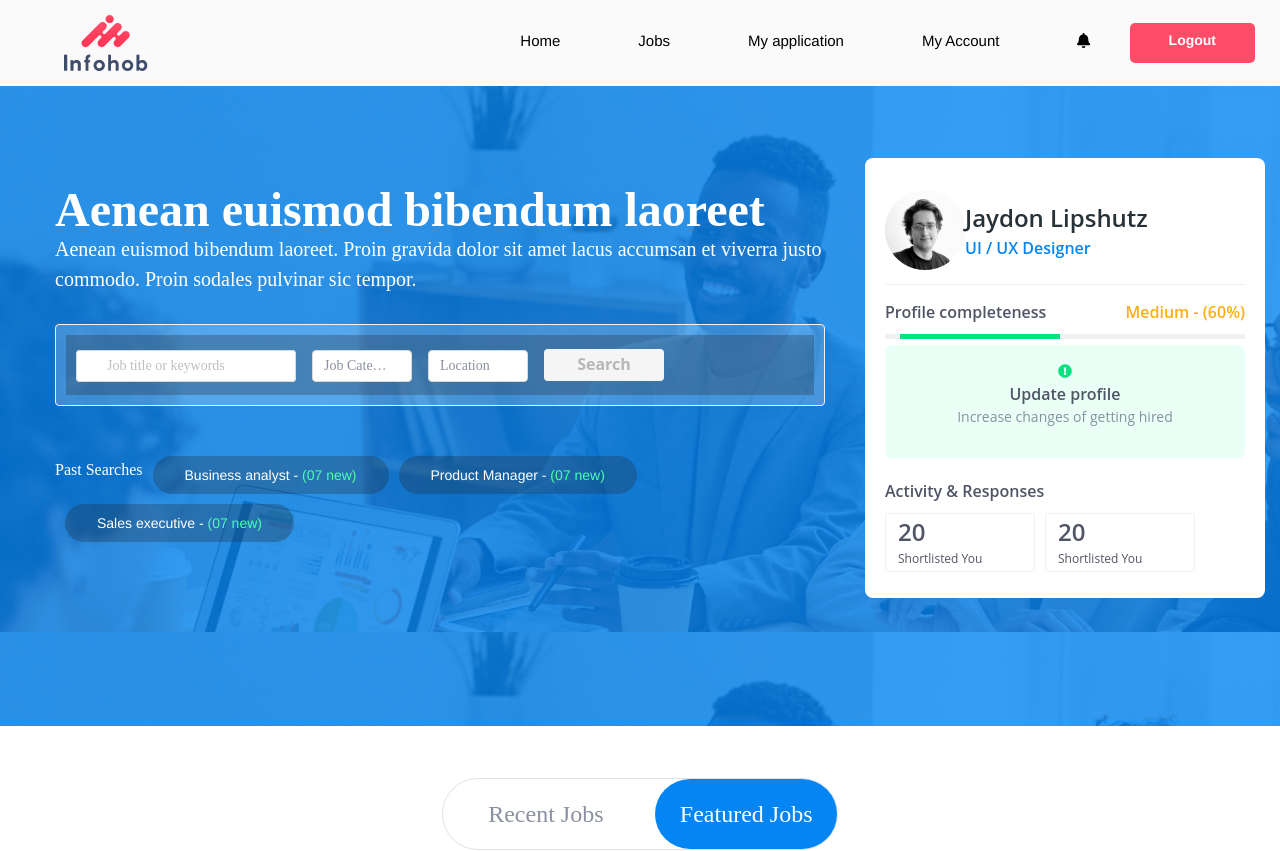
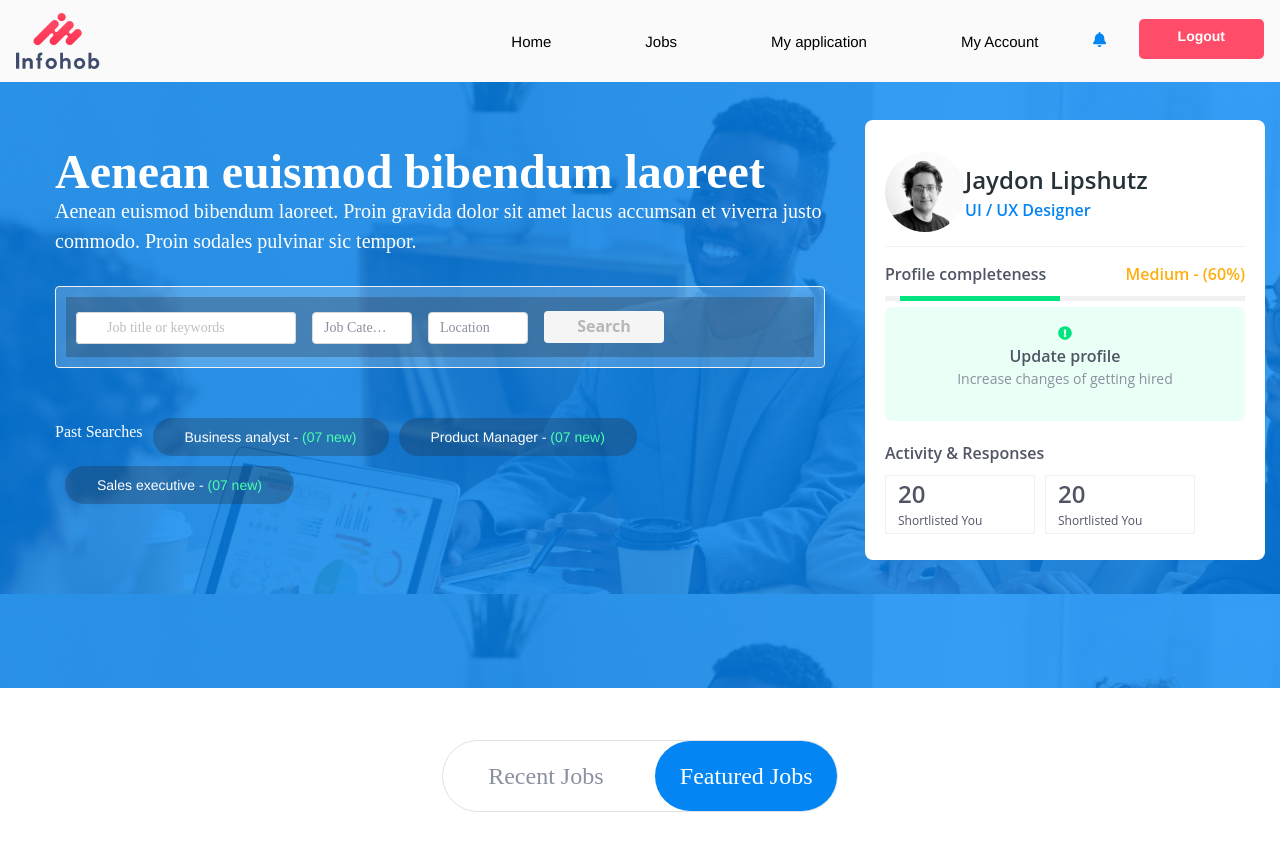
Before and after one commit to engrmafzaalch/job-seeker-vuejs, a Vue app: page / in a window 1280 px wide. Shown: the top 851 px of the page. Built offline with nearby package versions, Linux system fonts and the light colour scheme.

Commit message:
header changes

```diff
--- a/src/components/Job-seeker/Header.vue
+++ b/src/components/Job-seeker/Header.vue
@@ -1,41 +1,94 @@
-    <template>
-  <div class="background-header">
-    <div class="container-fluid" style="margin-top: '0px'">
-      <div class="header">
-        <div class="flex-x">
-          <a href="#default" class="logo">
+    <template id="navBar">
+<div class="mb-5">
+    <nav class="navbar navbar-expand-lg navbar-light fixed-top background-header " ref="navbar">
+         <a class="navbar-brand " href="#" >
             <img src="../../assets/Frame 1376 1.png" />
           </a>
+        <button class="navbar-toggler" type="button"
+            @click.stop="toggleNavbar()">
+            <span class="navbar-toggler-icon"></span>
+        </button>
+        <div :class="collapseClasses" id="navbarSupportedContent" :style="collapseStyle" ref="mynav">
+            <ul class="navbar-nav ml-auto">
+                <li class="nav-item active">
+                    <a class="nav-link" > <router-link to="/">Home</router-link></a>
+                </li>
+                <li class="nav-item">
+                    <a class="nav-link" > <router-link to="jobs">Jobs</router-link></a>
+                </li>
+
+                <li class="nav-item">
+                    <a class="nav-link disabled">  <router-link to="MyApplications">My application</router-link></a>
+                </li>
+                 <li class="nav-item">
+                    <a class="nav-link " >   <router-link to="my-account">My Account</router-link></a>
+                </li>
+                 <li class="nav-item mr-4 mt-1">
+                 <a class="bell-icon-header nav-link " href="#my-account"
+            ><i class="fas fa-bell bell-icon-header"></i></a>
+                </li>
+                  <li class="nav-item">
+                <a class="logout-button" href="#">Logout</a>
+                </li>
+            </ul>
+
         </div>
-        <div class="header-right">
-          <router-link to="/">Home</router-link>
-          <!-- <a class="active" href="#home">Home</a> -->
-          <router-link to="jobs">Jobs</router-link>
-          <router-link to="MyApplications">My application</router-link>
-          <router-link to="my-account">My Account</router-link>
-          <a class="bell-icon-header" href="#my-account"
-            ><i class="fas fa-bell"></i></a>
-          <a class="logout-button" href="#">Logout</a>
-        </div>
-      </div>
+    </nav>
     </div>
-  </div>
 </template>
 
 <script>
 export default {
   name: "Header",
   props: ["isLogin"],
-  data() {
+ data() {
     return {
+        collapseClasses: {
+            'navbar-collapse':true,
+            collapse:true,
+            collapsing:false,
+            show:false //initial state
+        },
+        collapseStyle: {}
+    }
+
+     return {
       msg: "Welcome to Your Vue.js App",
     };
   },
-  methods:{
+  methods: {
+    toggleNavbar() {
+
+        let curr = this.collapseClasses
+        this.collapseClasses = {
+            ...curr,
+            ...{
+                collapsing:true,
+                collapse:false,
+                show:false
+            }
+        }
+
+
+        setTimeout(()=>{
+            let navHeight = this.$refs.mynav.clientHeight
+            console.log(navHeight)
+            this.collapseStyle = {height:navHeight+'px'}
+            this.collapseClasses = {
+                ...curr,
+                ...{
+                    collapsing:false,
+                    collapse:true,
+                    show:!curr.show
+                }
+            }
+        },340)
+    },
     changeRoute(){
 
     }
   }
+
 };
 </script>
 
@@ -51,7 +104,10 @@ export default {
 .background-header {
   background: #fafafa;
 }
-.header a {
+.navbar-nav {
+
+}
+.navbar-nav li a {
   float: left;
   color: black;
   text-align: center;
@@ -100,5 +156,22 @@ export default {
     float: none;
   }
 }
+@media only screen and (min-width: 320px) and (max-width: 900px) {
+  .navbar-nav {
+  background-color:white;
+  color:black;
+  position: absolute;
+  left:0;
+  right:0;
+
+  }
+  .logout-button{
+    margin-left:60px;
+    margin-bottom: 20px;
+  }
+  .bell-icon-header{
+     margin-left:20px;
+  }
+}
 @import "~bootstrap/dist/css/bootstrap.css";
 </style>
```
